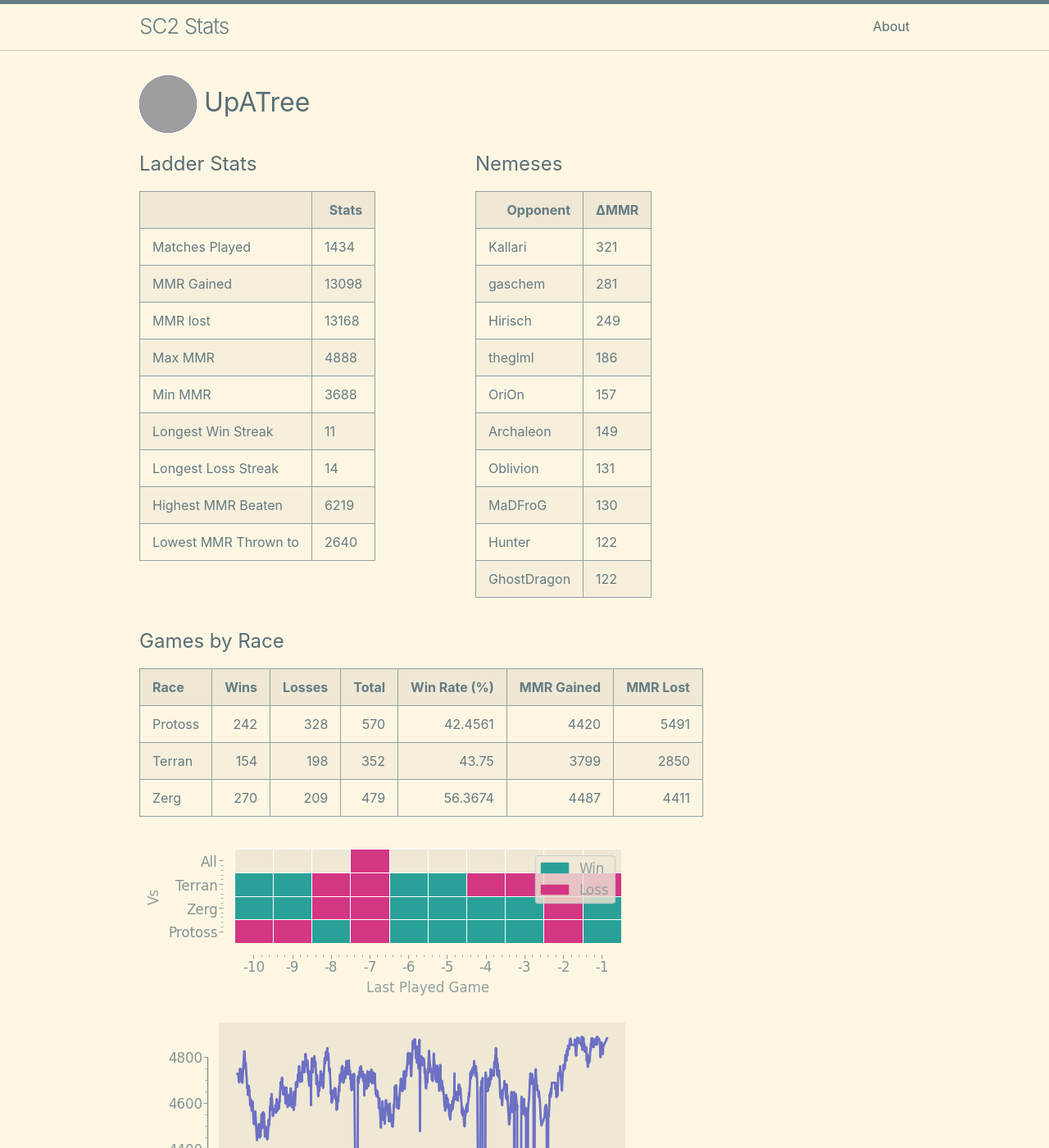
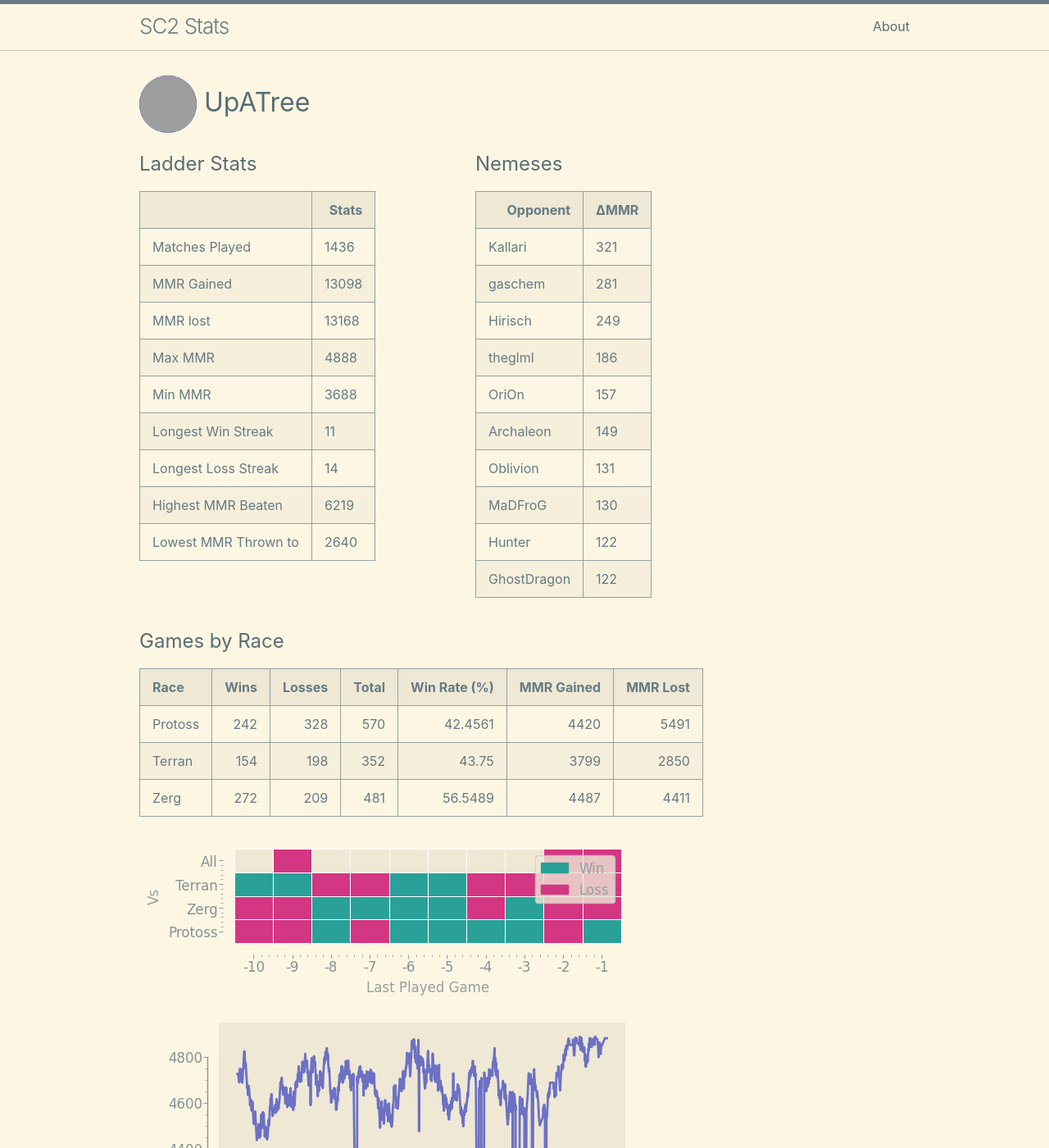
Before and after one commit to kylermurphy/UpATree, a Jekyll site: the page built from docs/index.md, in a window 1280 px wide and 1400 px high. Shown: the whole window at 82% size. Built offline with Jekyll 4.4.1, drawn with Linux system fonts in a browser that asks for light colours; grey boxes are pictures that could not be loaded.

Commit message:
running on push

```diff
--- a/docs/index.md
+++ b/docs/index.md
@@ -18,7 +18,7 @@ layout: home
   <tbody>
     <tr>
       <td>Matches Played</td>
-      <td>1434</td>
+      <td>1436</td>
     </tr>
     <tr>
       <td>MMR Gained</td>
@@ -116,7 +116,7 @@ layout: home
 |:--------|-------:|---------:|--------:|---------------:|-------------:|-----------:|
 | Protoss |    242 |      328 |     570 |        42.4561 |         4420 |       5491 |
 | Terran  |    154 |      198 |     352 |        43.75   |         3799 |       2850 |
-| Zerg    |    270 |      209 |     479 |        56.3674 |         4487 |       4411 |
+| Zerg    |    272 |      209 |     481 |        56.5489 |         4487 |       4411 |
 
 ![Games by Race](./assets/gm_hist.png)
 
--- a/log.txt
+++ b/log.txt
@@ -638,3 +638,4 @@ Writing a log file 2025-03-23 23:20:31.
 Writing a log file 2025-03-23 23:48:00.
 Writing a log file 2025-03-24 16:30:38.
 Writing a log file 2025-03-24 16:53:12.
+Writing a log file 2025-03-24 17:21:14.
```
Also changed, not shown: docs/assets/MMR.png, docs/assets/daily.png, docs/assets/gm_hist.png, docs/assets/r_wrt.png, 1 other file.
